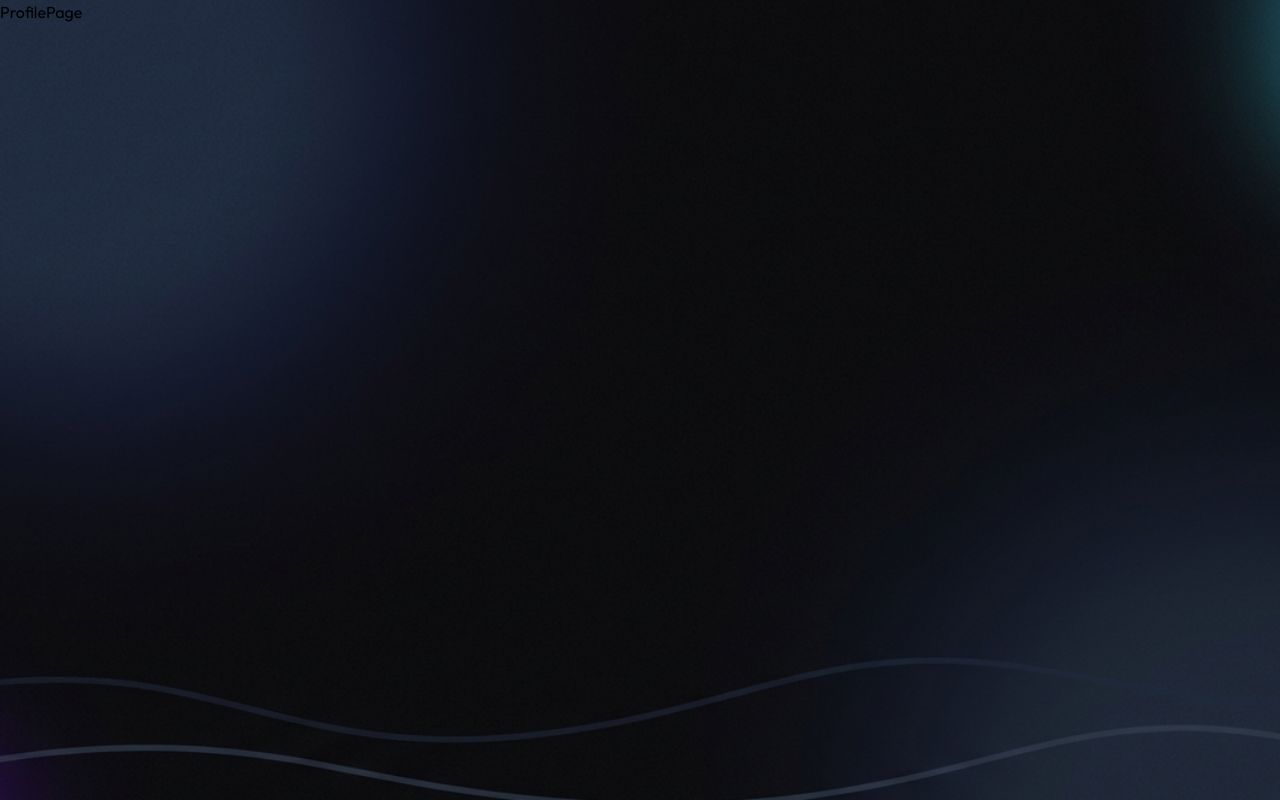
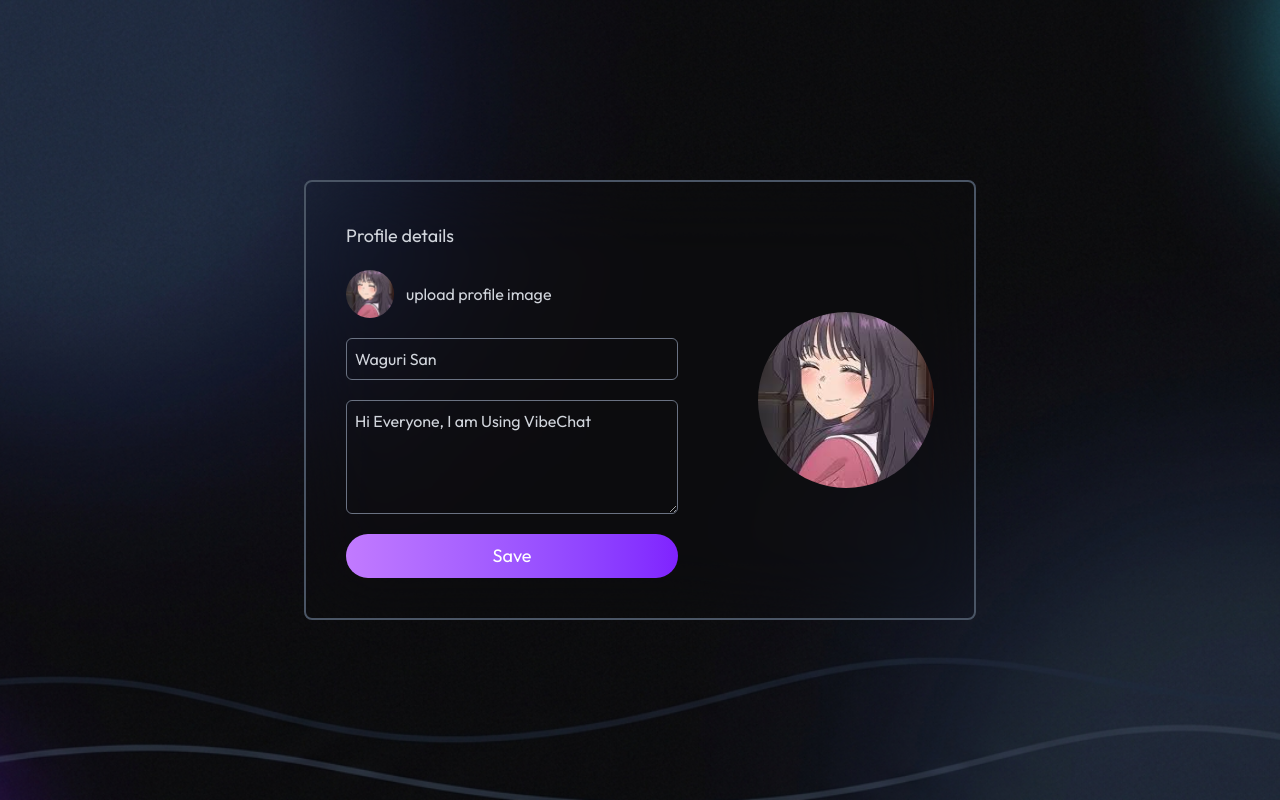
Before and after one commit to Osagani31/VibeChat, a React (Vite) app in the folder client/: page /profile in a window 1280 px wide. Built offline with nearby package versions, Linux system fonts and the light colour scheme.

Commit message:
Feat Frontend Completed

```diff
--- a/client/src/pages/LoginPage.jsx
+++ b/client/src/pages/LoginPage.jsx
@@ -5,6 +5,20 @@
 const LoginPage = () => {
 
 const [currState, setCurrState] = useState("Sign up")
+const [fullName, setFullName] = useState("")
+const [email, setEmail] = useState("")
+const [password, setPassword] = useState("")
+const[bio, setBio] = useState("")
+const[isDataSubmitted, setIsDataSubmitted] = useState(false);
+
+const onSubmitHandler = (e) => {
+  e.preventDefault();
+
+  if (currState === "Sign up" && !isDataSubmitted) {
+    setIsDataSubmitted(true);
+    return;
+  }
+};
 
   return (
     <div className='min-h-screen bg-cover bg-center flex items-center
@@ -14,11 +28,64 @@
       <img  src={assets.logo_big} alt="Logo"  className='w-[min(30vw,250px)]'/>
 
       {/*------right side------*/}
-      <form className='border-2 bg-white/8 text-white border-gray-500 p-6 flex flex-col gap-6 rounded-lg shadow-lg'>
+      <form onSubmit={onSubmitHandler} className='border-2 bg-white/8 text-white border-gray-500 p-6 flex flex-col gap-6 rounded-lg shadow-lg'>
       <h2 className='font-medium text-2xl flex justify-between items-center'>
         {currState}
-        <img src={assets.arrow_icon} alt="Arrow"  className='w-5 cursor-pointer'/>
+        {isDataSubmitted && <img onClick={()=> setIsDataSubmitted(false)}
+        src={assets.arrow_icon} alt="Arrow"  className='w-5 cursor-pointer'/>}
+
         </h2>
+       {currState === "Sign up" && !isDataSubmitted &&(
+        <input onChange={(e)=>setFullName(e.target.value)}
+        value={fullName}
+         type="text" className='p-2 border border-gray-500 rounded-md
+      focus:outline-none' placeholder="Full Name" required/>)}
+      {(currState === "Login" || !isDataSubmitted) &&(
+        <>
+        <input onChange={(e)=>setEmail(e.target.value)}
+        value={email}
+         type="email" placeholder="Email" required
+         className='p-2 border border-gray-500 rounded-md focus:outline-none focus:ring-2
+         focus:ring-indigo-500'/>
+         <input onChange={(e)=>setPassword(e.target.value)}
+        value={password}
+         type="password" placeholder="Password" required
+         className='p-2 border border-gray-500 rounded-md focus:outline-none focus:ring-2
+         focus:ring-indigo-500'/>
+        </>
+      )}
+
+      {
+        currState === "Sign up" && isDataSubmitted && (
+          <textarea onChange={(e)=>setBio(e.target.value)}
+          value={bio}
+           rows={4} className='p-2 border border-gray-500 rounded-md
+          focus:outline-none focus:ring-indigo-500' placeholder='Provide a short bio....'></textarea>
+        )
+      }
+
+      <button type='submit' className='py-3 bg-gradient-to-r from-purple-400 to-violet-600
+      text-white rounded-md cursor-pointer'>
+        {currState==="Sign up" ? (isDataSubmitted ? "Complete Signup" : "Create Account") : "Login Now"}
+      </button>
+      <div className='flex items-center gap-2 text-sm text-gray-500'>
+        <input type="checkbox"/>
+        <p>Agree to the terms of use & privacy policy.</p>
+      </div>
+
+
+     <div className='flex flex-col gap-2'>
+     {currState === "Sign up" ? (
+      <p className='text-sm text-gray-600'>Already have an account?
+      <span onClick={()=>{setCurrState("Login"); setIsDataSubmitted(false)}}
+      className='font-medium text-violet-500 cursor-pointer'>Login here</span></p>
+     ):(
+      <p className='text-sm text-gray-600'>Create an account
+      <span onClick={()=>{setCurrState("Sign up"); setIsDataSubmitted(false)}}
+      className='font-medium text-violet-500 cursor-pointer'>Click here</span></p>
+     )}
+     </div>
+
       </form>
 
 
--- a/client/src/pages/ProfilePage.jsx
+++ b/client/src/pages/ProfilePage.jsx
@@ -1,8 +1,95 @@
-import React from 'react'
+import React, { useEffect, useState } from 'react'
+import { useNavigate } from 'react-router-dom'
+import assets, { userDummyData } from '../assets/assets';
 
 const ProfilePage = () => {
+
+  const initialProfile = (() => {
+    const storedProfile = localStorage.getItem('vibechat-profile');
+    if (storedProfile) {
+      return JSON.parse(storedProfile);
+    }
+    return userDummyData[0];
+  })();
+
+  const [profile, setProfile] = useState(initialProfile);
+  const [selectedImg, setSelectedImg] = useState(null)
+  const navigate = useNavigate();
+  const [name, setName] = useState(initialProfile?.fullName || '')
+  const [bio, setBio] = useState(initialProfile?.bio || '')
+  const [previewUrl, setPreviewUrl] = useState(initialProfile?.profilePic || assets.logo_icon)
+  const profilePic = profile?.profilePic || assets.logo_icon
+
+  useEffect(() => {
+    if (!selectedImg) {
+      setPreviewUrl(profilePic);
+      return;
+    }
+
+    const objectUrl = URL.createObjectURL(selectedImg);
+    setPreviewUrl(objectUrl);
+
+    return () => URL.revokeObjectURL(objectUrl);
+  }, [selectedImg, profilePic])
+
+  const handleSubmit = async (e)=>{
+    e.preventDefault();
+
+    if (!selectedImg) {
+      const updatedProfile = { ...profile, fullName: name, bio };
+      setProfile(updatedProfile);
+      localStorage.setItem('vibechat-profile', JSON.stringify(updatedProfile));
+      navigate('/');
+      return;
+    }
+
+    const reader = new FileReader();
+    reader.readAsDataURL(selectedImg);
+    reader.onload = () => {
+      const base64Img = reader.result;
+      const updatedProfile = {
+        ...profile,
+        profilePic: base64Img,
+        fullName: name,
+        bio,
+      };
+      setProfile(updatedProfile);
+      localStorage.setItem('vibechat-profile', JSON.stringify(updatedProfile));
+      navigate('/');
+    }
+  }
+
+
   return (
-    <div>ProfilePage</div>
+    <div className='min-h-screen bg-cover bg-no-repeat flex items-center
+    justify-center'>
+      <div className='w-5/6 max-w-2xl backdrop-blur-2xl text-gray-300 border-2
+      border-gray-600 flex items-center justify-between max-sm:flex-col-reverse
+      rounded-lg'>
+        <form onSubmit={handleSubmit} className='flex flex-col gap-5 p-10 flex-1'>
+          <h3 className='text-lg'>Profile details</h3>
+          <label htmlFor="avatar" className='flex items-center gap-3 cursor-pointer'>
+           <input onChange={(e)=>setSelectedImg(e.target.files[0])} type="file" id='avatar' accept='.png, .jpg, .jpeg' hidden/>
+           <img src={previewUrl} alt="Profile preview"
+            className='w-12 h-12 rounded-full object-cover'/>
+            upload profile image
+          </label>
+          <input onChange={(e)=>setName(e.target.value)} value={name}
+           type="text" required placeholder='Your name' className='p-2 border
+           border-gray-500 rounded-md focus:outline-none focus:ring-2
+            focus:ring-violet-500' />
+            <textarea  onChange={(e)=>setBio(e.target.value)} value={bio}
+             placeholder="Write profile bio" required className="p-2 border
+             border-gray-500 rounded-md focus:outline-none focus:ring-2
+              focus:ring-violet-500" rows={4}></textarea>
+
+              <button type='submit' className='bg-linear-to-r from-purple-400
+              to-violet-600 text-white p-2 rounded-full text-lg cursor-pointer'>Save</button>
+        </form>
+              <img className='max-w-44 aspect-square rounded-full mx-10 max-sm:mt-10 object-cover' src={previewUrl} alt="Profile" />
+      </div>
+
+    </div>
   )
 }
 
```
